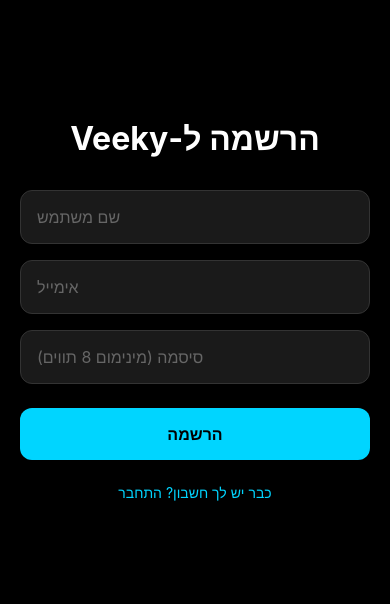
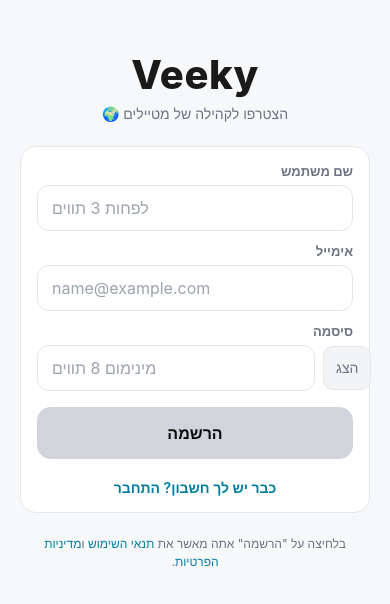
Before and after one commit to ronkp56/veeky-app, a React Native app: screen /Signup in a window 390 px wide. Shown: the part 112-716 px from the top of the page. Built offline with nearby package versions, Linux system fonts and the light colour scheme.

Commit message:
Add signup screen with email verification and improve login UI

```diff
--- a/screens/LoginScreen.tsx
+++ b/screens/LoginScreen.tsx
@@ -126,6 +126,13 @@
         </View>
 
         <View style={styles.bottomActions}>
+          <TouchableOpacity onPress={() => navigation.navigate('Signup')} style={styles.signupBtn}>
+            <Text style={[styles.signupText, { color: c.muted }]}>
+              אין לך חשבון?{' '}
+              <Text style={{ color: c.link, fontWeight: '600' }}>הירשם עכשיו</Text>
+            </Text>
+          </TouchableOpacity>
+
           <Text style={[styles.terms, { color: c.muted }]}>
             בלחיצה על "התחברות" אתה מאשר את{' '}
             <Text style={{ color: c.link }}>תנאי השימוש</Text> ו
@@ -172,5 +179,7 @@
   primaryBtn: { height: 52, borderRadius: 14, alignItems: 'center', justifyContent: 'center', marginTop: 4 },
   primaryText: { fontWeight: '700', fontSize: 16 },
   bottomActions: { alignItems: 'center', marginTop: 16 },
+  signupBtn: { marginBottom: 12 },
+  signupText: { fontSize: 14, textAlign: 'center' },
   terms: { textAlign: 'center', fontSize: 12, lineHeight: 18, marginTop: 6 },
 });
--- a/screens/SignupScreen.tsx
+++ b/screens/SignupScreen.tsx
@@ -1,4 +1,4 @@
-import React, { useState } from 'react';
+import React, { useMemo, useState } from 'react';
 import {
   View,
   Text,
@@ -7,6 +7,8 @@
   ActivityIndicator,
   StyleSheet,
   ScrollView,
+  useColorScheme,
+  Alert,
 } from 'react-native';
 import { SafeAreaView } from 'react-native-safe-area-context';
 import { NativeStackScreenProps } from '@react-navigation/native-stack';
@@ -16,144 +18,201 @@
 type Props = NativeStackScreenProps<RootStackParamList, 'Signup'>;
 
 export default function SignupScreen({ navigation }: Props) {
+  const scheme = useColorScheme();
+  const c = useMemo(() => getTheme(scheme === 'dark'), [scheme]);
+
+  const [step, setStep] = useState<'signup' | 'verify'>('signup');
   const [email, setEmail] = useState('');
   const [password, setPassword] = useState('');
   const [username, setUsername] = useState('');
+  const [showPw, setShowPw] = useState(false);
   const [loading, setLoading] = useState(false);
   const [error, setError] = useState<string | null>(null);
+
+  const emailValid = useMemo(
+    () => /^[^\s@]+@[^\s@]+\.[^\s@]+$/.test(email.trim()),
+    [email]
+  );
+  const passwordValid = useMemo(() => password.length >= 8, [password]);
+  const usernameValid = useMemo(() => username.trim().length >= 3, [username]);
+  const formValid = useMemo(
+    () => emailValid && passwordValid && usernameValid,
+    [emailValid, passwordValid, usernameValid]
+  );
 
   const handleSignup = async () => {
     setError(null);
 
-    if (!email || !password || !username) {
-      setError('נא למלא את כל השדות');
-      return;
-    }
-
-    if (password.length < 8) {
-      setError('סיסמה חייבת להכיל 8 תווים לפחות');
+    if (!formValid) {
+      setError('נא למלא את כל השדות בצורה תקינה');
       return;
     }
 
     try {
       setLoading(true);
       await authService.signUp(email.trim(), password, username.trim());
-      navigation.replace('MainTabs');
+      Alert.alert(
+        '✅ נשלח מייל אימות',
+        `שלחנו קוד אימות ל-${email}\n\nבדוק את תיבת הדואר שלך (כולל ספאם) ולחץ על הקישור לאימות החשבון.`,
+        [
+          {
+            text: 'הבנתי',
+            onPress: () => navigation.replace('Login'),
+          },
+        ]
+      );
     } catch (e: any) {
       console.error('Signup failed:', e);
+      if (e.message?.includes('already registered')) {
+        setError('המייל כבר רשום במערכת');
+      } else {
         setError(e.message || 'הרשמה נכשלה');
+      }
     } finally {
       setLoading(false);
     }
   };
 
   return (
-    <SafeAreaView style={styles.container}>
-      <ScrollView contentContainerStyle={styles.scroll}>
-        <Text style={styles.title}>הרשמה ל-Veeky</Text>
+    <SafeAreaView style={[styles.safe, { backgroundColor: c.bg }]}>
+      <ScrollView contentContainerStyle={styles.scroll} keyboardShouldPersistTaps="handled">
+        <View style={styles.header}>
+          <Text style={[styles.brand, { color: c.text }]}>Veeky</Text>
+          <Text style={[styles.subtitle, { color: c.muted }]}>
+            הצטרפו לקהילה של מטיילים 🌍
+          </Text>
+        </View>
 
-        <View style={styles.form}>
+        <View style={[styles.card, { backgroundColor: c.card, borderColor: c.border }]}>
+          <View style={styles.field}>
+            <Text style={[styles.label, { color: c.muted }]}>שם משתמש</Text>
             <TextInput
               value={username}
               onChangeText={setUsername}
-            placeholder="שם משתמש"
-            placeholderTextColor="#666"
-            style={styles.input}
+              placeholder="לפחות 3 תווים"
+              placeholderTextColor={c.placeholder}
+              autoCapitalize="none"
+              autoCorrect={false}
+              returnKeyType="next"
+              style={[styles.input, { color: c.text, borderColor: c.inputBorder, backgroundColor: c.inputBg }]}
             />
+            {!usernameValid && username.length > 0 && (
+              <Text style={[styles.helper, { color: c.danger }]}>שם משתמש חייב להכיל 3 תווים לפחות</Text>
+            )}
+          </View>
 
+          <View style={styles.field}>
+            <Text style={[styles.label, { color: c.muted }]}>אימייל</Text>
             <TextInput
               value={email}
               onChangeText={setEmail}
-            placeholder="אימייל"
-            placeholderTextColor="#666"
+              placeholder="name@example.com"
+              placeholderTextColor={c.placeholder}
               keyboardType="email-address"
+              textContentType="emailAddress"
               autoCapitalize="none"
-            style={styles.input}
+              autoCorrect={false}
+              returnKeyType="next"
+              style={[styles.input, { color: c.text, borderColor: c.inputBorder, backgroundColor: c.inputBg }]}
             />
+            {!emailValid && email.length > 0 && (
+              <Text style={[styles.helper, { color: c.danger }]}>אימייל לא תקין</Text>
+            )}
+          </View>
 
+          <View style={styles.field}>
+            <Text style={[styles.label, { color: c.muted }]}>סיסמה</Text>
+            <View style={styles.passwordRow}>
               <TextInput
                 value={password}
                 onChangeText={setPassword}
-            placeholder="סיסמה (מינימום 8 תווים)"
-            placeholderTextColor="#666"
-            secureTextEntry
-            style={styles.input}
+                secureTextEntry={!showPw}
+                placeholder="מינימום 8 תווים"
+                placeholderTextColor={c.placeholder}
+                textContentType="password"
+                returnKeyType="done"
+                onSubmitEditing={handleSignup}
+                style={[styles.input, styles.passwordInput, { color: c.text, borderColor: c.inputBorder, backgroundColor: c.inputBg }]}
               />
+              <TouchableOpacity
+                onPress={() => setShowPw((s) => !s)}
+                style={[styles.showBtn, { borderColor: c.inputBorder, backgroundColor: c.chipBg }]}
+              >
+                <Text style={{ color: c.muted }}>{showPw ? 'הסתר' : 'הצג'}</Text>
+              </TouchableOpacity>
+            </View>
+            {!passwordValid && password.length > 0 && (
+              <Text style={[styles.helper, { color: c.danger }]}>סיסמה חייבת לכלול 8 תווים לפחות</Text>
+            )}
+          </View>
 
-          {error && <Text style={styles.error}>{error}</Text>}
+          {!!error && <Text style={[styles.error, { color: c.danger }]}>{error}</Text>}
 
           <TouchableOpacity
-            style={[styles.btn, loading && styles.btnDisabled]}
+            style={[styles.primaryBtn, { backgroundColor: formValid ? c.primary : c.disabled, opacity: loading ? 0.7 : 1 }]}
             onPress={handleSignup}
-            disabled={loading}
+            disabled={loading || !formValid}
           >
             {loading ? (
-              <ActivityIndicator color="#000" />
+              <ActivityIndicator color={c.primaryText} />
             ) : (
-              <Text style={styles.btnText}>הרשמה</Text>
+              <Text style={[styles.primaryText, { color: c.primaryText }]}>הרשמה</Text>
             )}
           </TouchableOpacity>
 
-          <TouchableOpacity onPress={() => navigation.navigate('Login')}>
-            <Text style={styles.link}>כבר יש לך חשבון? התחבר</Text>
+          <TouchableOpacity onPress={() => navigation.navigate('Login')} style={styles.linkBtn}>
+            <Text style={[styles.link, { color: c.link }]}>כבר יש לך חשבון? התחבר</Text>
           </TouchableOpacity>
+        </View>
+
+        <View style={styles.bottomActions}>
+          <Text style={[styles.terms, { color: c.muted }]}>
+            בלחיצה על "הרשמה" אתה מאשר את{' '}
+            <Text style={{ color: c.link }}>תנאי השימוש</Text> ו
+            <Text style={{ color: c.link }}>מדיניות הפרטיות</Text>.
+          </Text>
         </View>
       </ScrollView>
     </SafeAreaView>
   );
 }
 
+function getTheme(dark: boolean) {
+  const primary = '#00D5FF';
+  return dark
+    ? {
+        bg: '#0B0B0C', card: '#141416', text: '#FFFFFF', muted: '#B4B6BF',
+        border: '#2A2B31', placeholder: '#6C6F7A', inputBg: '#1A1B1E',
+        inputBorder: '#2A2B31', chipBg: '#18191B', primary, primaryText: '#0B0B0C',
+        link: primary, disabled: '#2E2F36', danger: '#FF6B6B',
+      }
+    : {
+        bg: '#F7F8FA', card: '#FFFFFF', text: '#1A1A1A', muted: '#6B7280',
+        border: '#E5E7EB', placeholder: '#9CA3AF', inputBg: '#FFFFFF',
+        inputBorder: '#E5E7EB', chipBg: '#F3F4F6', primary, primaryText: '#0B0B0C',
+        link: '#007EA0', disabled: '#D1D5DB', danger: '#DC2626',
+      };
+}
+
 const styles = StyleSheet.create({
-  container: {
-    flex: 1,
-    backgroundColor: '#000',
-  },
-  scroll: {
-    flexGrow: 1,
-    justifyContent: 'center',
-    padding: 20,
-  },
-  title: {
-    fontSize: 32,
-    fontWeight: 'bold',
-    color: '#fff',
-    textAlign: 'center',
-    marginBottom: 32,
-  },
-  form: {
-    gap: 16,
-  },
-  input: {
-    backgroundColor: '#1a1a1a',
-    color: '#fff',
-    padding: 16,
-    borderRadius: 12,
-    fontSize: 16,
-    borderWidth: 1,
-    borderColor: '#333',
-  },
-  btn: {
-    backgroundColor: '#00D5FF',
-    padding: 16,
-    borderRadius: 12,
-    alignItems: 'center',
-    marginTop: 8,
-  },
-  btnDisabled: {
-    opacity: 0.5,
-  },
-  btnText: {
-    color: '#000',
-    fontSize: 16,
-    fontWeight: 'bold',
-  },
-  error: {
-    color: '#FF3B5C',
-    textAlign: 'center',
-  },
-  link: {
-    color: '#00D5FF',
-    textAlign: 'center',
-    marginTop: 8,
-  },
+  safe: { flex: 1 },
+  scroll: { flexGrow: 1, padding: 20, justifyContent: 'center' },
+  header: { alignItems: 'center', marginBottom: 24 },
+  brand: { fontSize: 40, fontWeight: '800', letterSpacing: 0.5 },
+  subtitle: { marginTop: 6, fontSize: 14, textAlign: 'center' },
+  card: { borderWidth: 1, padding: 16, borderRadius: 16, gap: 12 },
+  field: { gap: 6 },
+  label: { fontSize: 13, fontWeight: '600' },
+  input: { borderWidth: 1, borderRadius: 12, paddingHorizontal: 14, paddingVertical: 12, fontSize: 16 },
+  helper: { fontSize: 12, marginTop: 4 },
+  passwordRow: { flexDirection: 'row', alignItems: 'center' },
+  passwordInput: { flex: 1 },
+  showBtn: { marginLeft: 8, paddingHorizontal: 12, height: 44, borderRadius: 10, borderWidth: 1, justifyContent: 'center', alignItems: 'center' },
+  error: { fontSize: 13, marginTop: 4, textAlign: 'center' },
+  primaryBtn: { height: 52, borderRadius: 14, alignItems: 'center', justifyContent: 'center', marginTop: 4 },
+  primaryText: { fontWeight: '700', fontSize: 16 },
+  linkBtn: { marginTop: 8, alignItems: 'center' },
+  link: { fontSize: 14, fontWeight: '600' },
+  bottomActions: { alignItems: 'center', marginTop: 16 },
+  terms: { textAlign: 'center', fontSize: 12, lineHeight: 18, marginTop: 6 },
 });
```
Also changed, not shown: 1 other file (tests, documents, lock files or other folders). Lines whose indentation alone changed are shown as unchanged.
